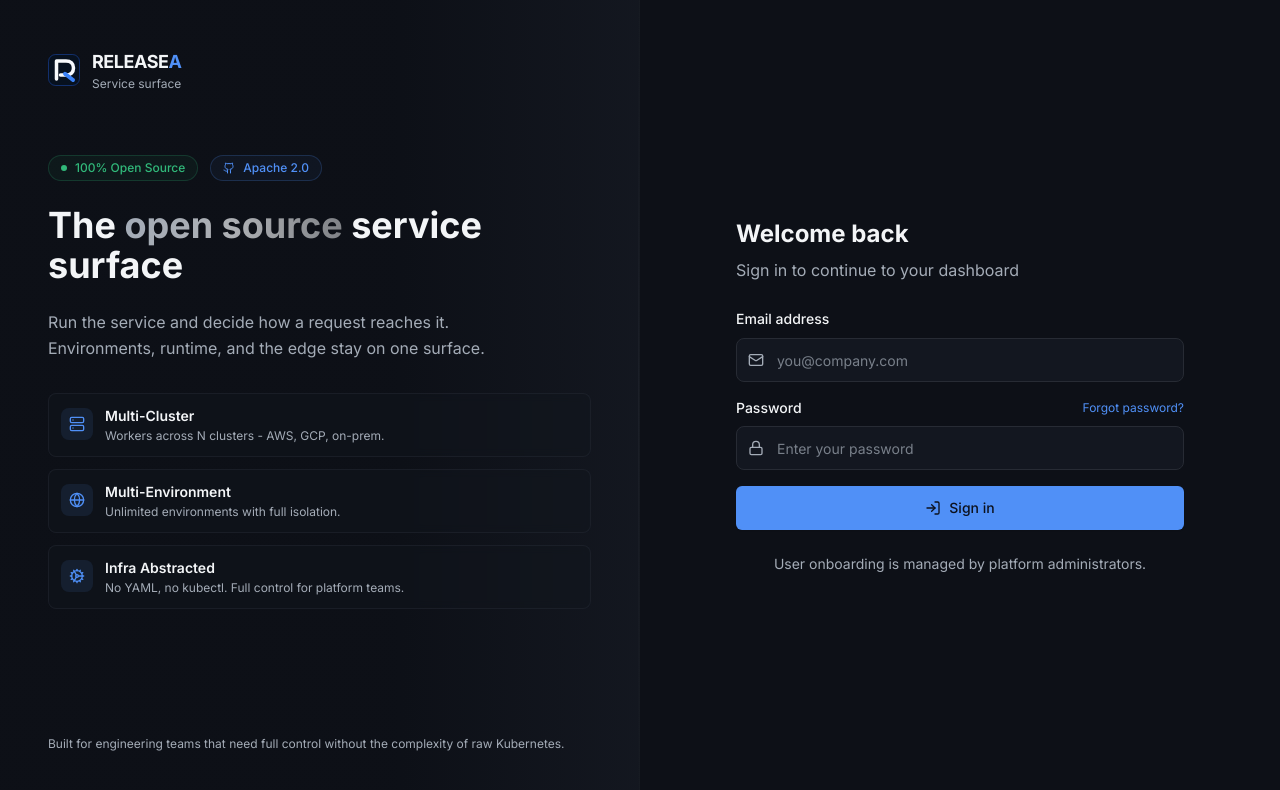
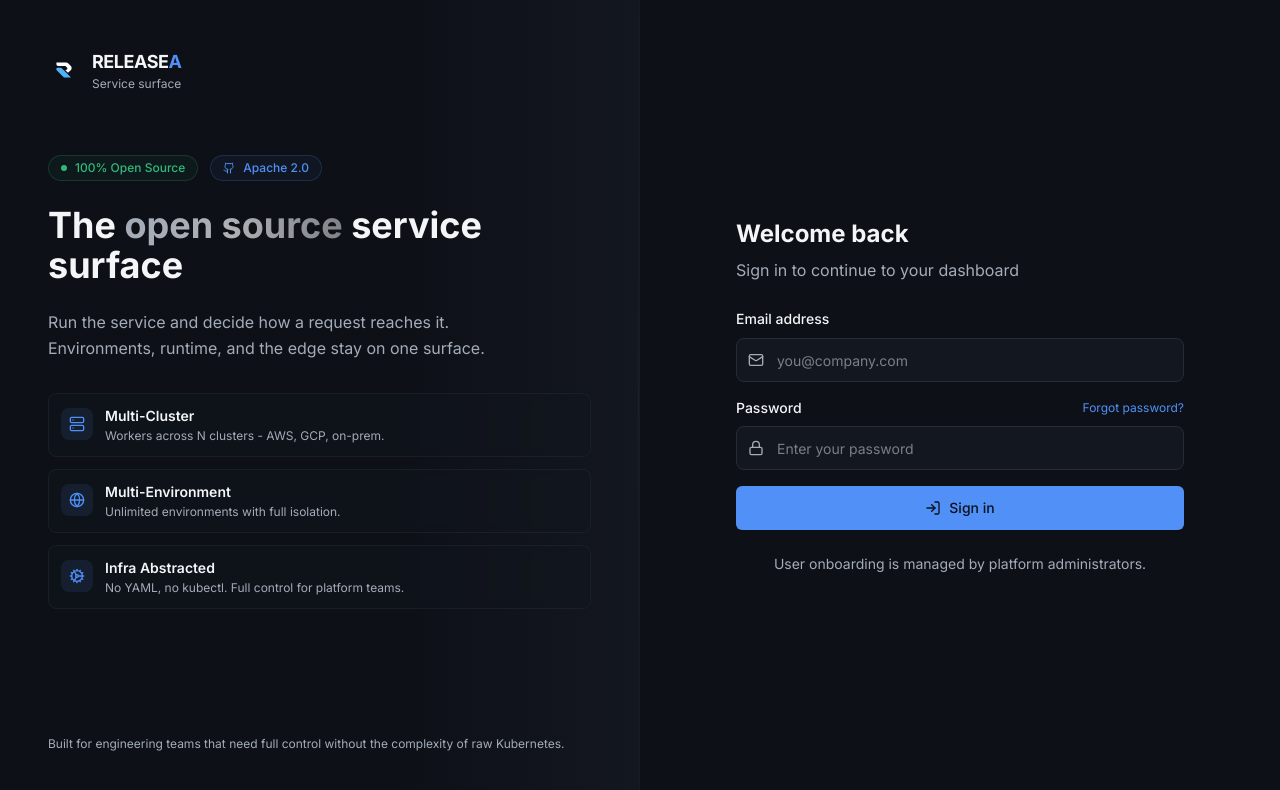
Before and after one commit to releasea/releasea-console, a React (Vite) app: page /auth in a window 1280 px wide. Shown: the top 790 px of the page. Built offline with nearby package versions, Linux system fonts and the light colour scheme; no server answers.

Commit message:
Update Releasea branding and logo assets (#38)
* Update icons

* Update Releasea branding and logo assets

```diff
--- a/src/components/branding/ReleaseaLogo.tsx
+++ b/src/components/branding/ReleaseaLogo.tsx
@@ -13,16 +13,12 @@
 
 export function ReleaseaMark({ className }: BrandMarkProps) {
   return (
-    <svg
-      viewBox="0 0 64 64"
+    <img
+      src="/releasea.svg"
+      alt=""
       aria-hidden="true"
-      className={cn('h-8 w-8', className)}
-    >
-      <rect width="64" height="64" rx="15" fill="#07111F" />
-      <rect x="1" y="1" width="62" height="62" rx="14" fill="none" stroke="#2563EB" strokeOpacity=".38" strokeWidth="2" />
-      <path d="M17 50V14h19c9.3 0 15 5.3 15 14s-5.7 14-15 14H25" fill="none" stroke="#F8FAFC" strokeWidth="7" strokeLinecap="round" strokeLinejoin="round" />
-      <path d="M34 39.5 50 52" fill="none" stroke="#3B82F6" strokeWidth="8" strokeLinecap="round" />
-    </svg>
+      className={cn('h-8 w-8 object-contain', className)}
+    />
   );
 }
 
```
